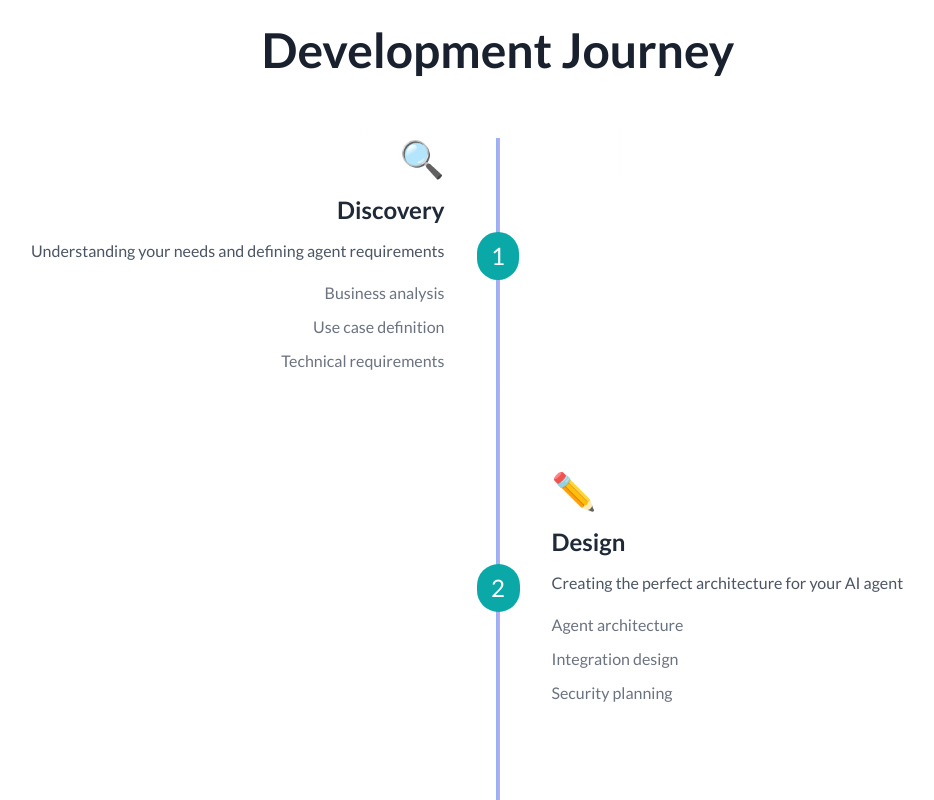
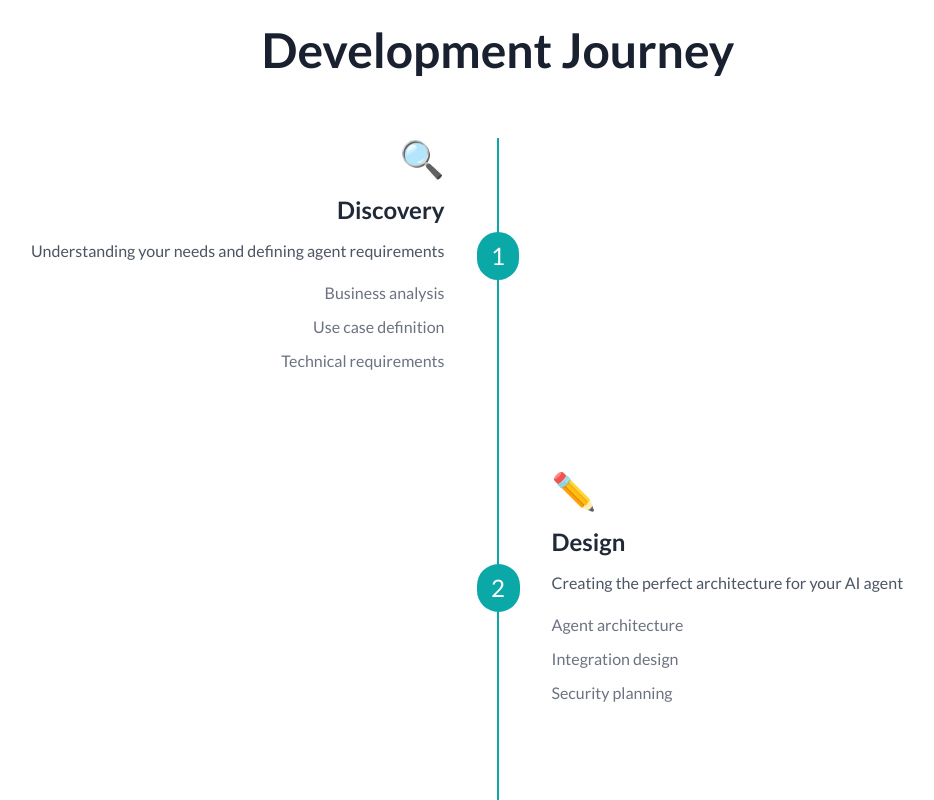
Before and after one commit to GuzlejM/ue-website, a Next.js app: page /solutions/custom-agents in a window 1280 px wide. Shown: the part 1140-1940 px from the top of the page, without its empty margins (142-1076 px from the left). Built offline with nearby package versions, Linux system fonts and the light colour scheme; what tailwind-bootstrap-grid would draw is missing.

Commit message:
fixed other pages

```diff
--- a/app/solutions/custom-agents/page.js
+++ b/app/solutions/custom-agents/page.js
@@ -150,7 +150,11 @@ const CustomAgentsPage = () => {
         <div className="max-w-5xl mx-auto mb-24">
           <h2 className={`section-title ${theme} text-center mb-16`}>Development Journey</h2>
           <div className="relative">
-            <div className="absolute left-1/2 transform -translate-x-1/2 h-full w-1 primary-gradient"></div>
+            <div className={`absolute left-1/2 transform -translate-x-1/2 h-full ${
+              theme === 'light'
+                ? 'w-0.5 bg-primary'
+                : 'w-1 primary-gradient'
+            }`}></div>
             <div className="space-y-24">
               {[
                 {
```
